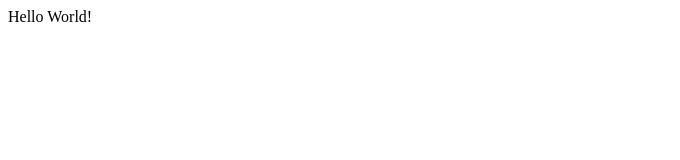
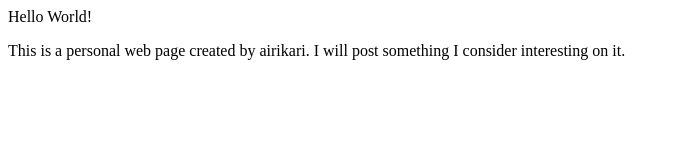
Before and after one commit to airikari/airikari.github.io, a plain HTML site: page index.html in a window 1280 px wide. Shown: the whole page, without its empty margins (0-680 px from the left). Drawn offline with Linux system fonts and the light colour scheme.

Commit message:
Update index.html

```diff
--- a/index.html
+++ b/index.html
@@ -1 +1,2 @@
 <p>Hello World!
+<p>This is a personal web page created by airikari. I will post something I consider interesting on it.
```
